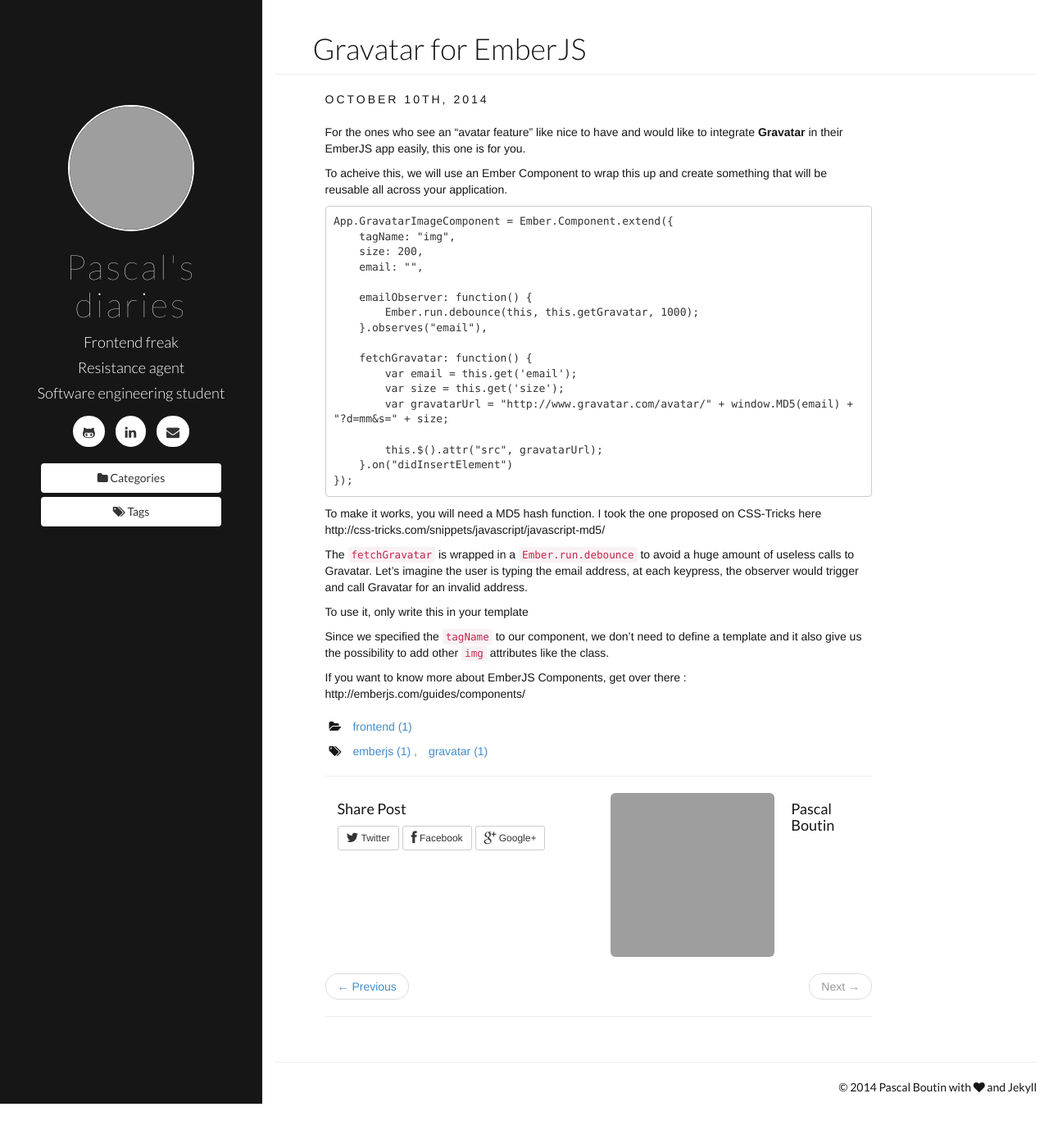
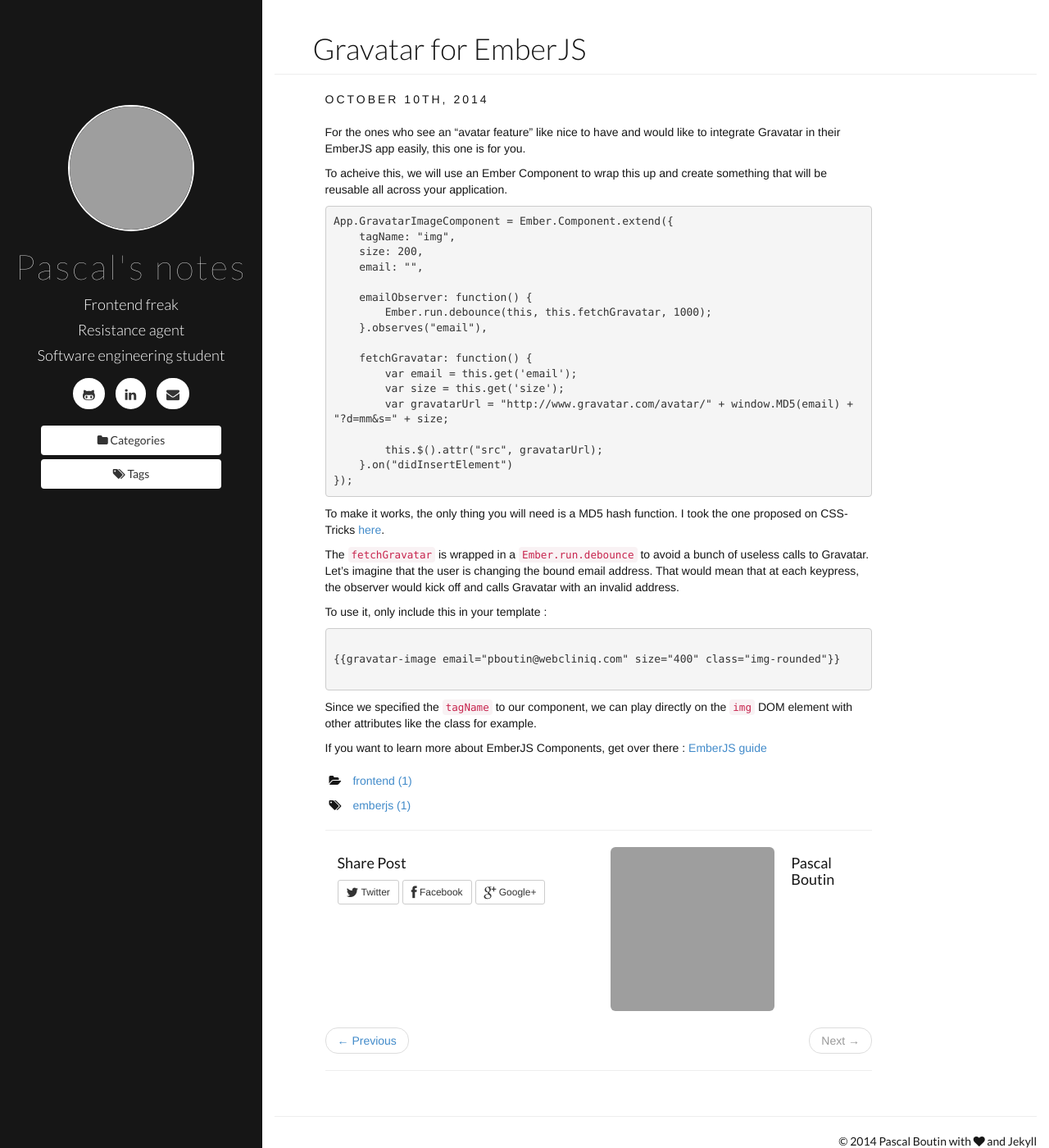
Before and after one commit to pboutin/pboutin.github.io, a Jekyll site: the page built from _posts/2014-10-10-emberjs_gravatar.md, in a window 1280 px wide and 1400 px high. Shown: the whole window at 82% size. Built offline with Jekyll 4.4.1, drawn with Linux system fonts in a browser that asks for light colours; Markdown is read by kramdown in place of the engine named in the settings; grey boxes are pictures that could not be loaded.

Commit message:
Fixes for Gravatar ember, introduced GitHub mardown

````diff
--- a/_config.yml
+++ b/_config.yml
@@ -3,8 +3,8 @@
 paginate: 10 # pagination based on number of posts
 paginate_path: "page:num"
 exclude: ["README.md"] # files to exclude
-highlighter: true
-markdown: kramdown
+#highlighter: true
+markdown: redcarpet
 
 
 defaults:
--- a/_includes/sidebar.html
+++ b/_includes/sidebar.html
@@ -3,7 +3,7 @@
 		<img src="http://www.gravatar.com/avatar/{{site.author.email_md5}}?s=150" class="img-circle" />
 	</a>
 	<h3 class="title">
-        <a href="{{ site.BASE_PATH }}/">Pascal's diaries</a>
+        <a href="{{ site.BASE_PATH }}/">Pascal's notes</a>
     </h3>
 </header>
 
--- a/_posts/2014-10-10-emberjs_gravatar.md
+++ b/_posts/2014-10-10-emberjs_gravatar.md
@@ -2,40 +2,46 @@
 layout: post
 title: Gravatar for EmberJS
 categories: [frontend]
-tags: [emberjs, gravatar]
-description: A clean way to integrate Gravatar images to your EmberJS application.
+tags: [emberjs]
+description: A clean way to bring Gravatar images to your EmberJS application.
 ---
 
-For the ones who see an "avatar feature" like nice to have and would like to integrate **Gravatar** in their EmberJS app easily, this one is for you.
+For the ones who see an "avatar feature" like nice to have and would like to integrate Gravatar in their EmberJS app easily, this one is for you.
 
 To acheive this, we will use an Ember Component to wrap this up and create something that will be reusable all across your application.
 
-    App.GravatarImageComponent = Ember.Component.extend({
-        tagName: "img",
-        size: 200,
-        email: "",
+```JavaScript
+App.GravatarImageComponent = Ember.Component.extend({
+    tagName: "img",
+    size: 200,
+    email: "",
 
-        emailObserver: function() {
-            Ember.run.debounce(this, this.getGravatar, 1000);
-        }.observes("email"),
+    emailObserver: function() {
+        Ember.run.debounce(this, this.fetchGravatar, 1000);
+    }.observes("email"),
 
-        fetchGravatar: function() {
-            var email = this.get('email');
-            var size = this.get('size');
-            var gravatarUrl = "http://www.gravatar.com/avatar/" + window.MD5(email) + "?d=mm&s=" + size;
+    fetchGravatar: function() {
+        var email = this.get('email');
+        var size = this.get('size');
+        var gravatarUrl = "http://www.gravatar.com/avatar/" + window.MD5(email) + "?d=mm&s=" + size;
 
-            this.$().attr("src", gravatarUrl);
-        }.on("didInsertElement")
-    });
+        this.$().attr("src", gravatarUrl);
+    }.on("didInsertElement")
+});
+```
 
-To make it works, you will need a MD5 hash function. I took the one proposed on CSS-Tricks here http://css-tricks.com/snippets/javascript/javascript-md5/
+To make it works, the only thing you will need is a MD5 hash function. I took the one proposed on CSS-Tricks [here](http://css-tricks.com/snippets/javascript/javascript-md5/).
 
-The `fetchGravatar` is wrapped in a `Ember.run.debounce` to avoid a huge amount of useless calls to Gravatar. Let's imagine the user is typing the email address, at each keypress, the observer would trigger and call Gravatar for an invalid address.
+The `fetchGravatar` is wrapped in a `Ember.run.debounce` to avoid a bunch of useless calls to Gravatar. Let's imagine that the user is changing the bound email address. That would mean that at each keypress, the observer would kick off and calls Gravatar with an invalid address.
 
-To use it, only write this in your template
+To use it, only include this in your template :
 
-    {{gravatar-image email="pboutin@webcliniq.com" size="400" class="img-rounded"}}
+```Handlebars
+{% raw %}
+{{gravatar-image email="pboutin@webcliniq.com" size="400" class="img-rounded"}}
+{% endraw %}
+```
 
-Since we specified the `tagName` to our component, we don't need to define a template and it also give us the possibility to add other `img` attributes like the class.
+Since we specified the `tagName` to our component, we can play directly on the `img` DOM element with other attributes like the class for example.
 
-If you want to know more about EmberJS Components, get over there : http://emberjs.com/guides/components/
+If you want to learn more about EmberJS Components, get over there : [EmberJS guide](http://emberjs.com/guides/components/)
````
